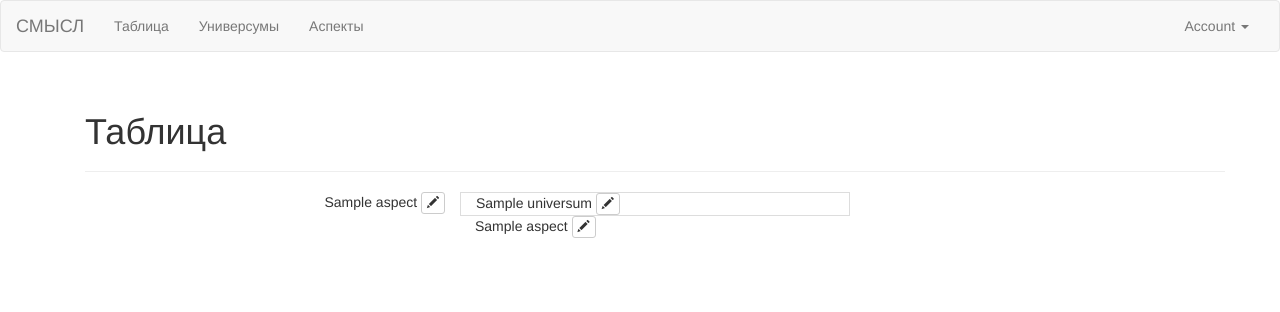
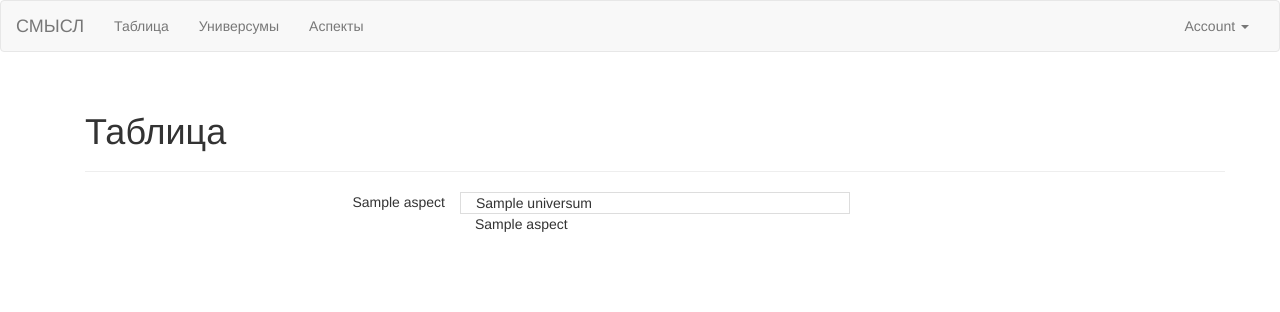
Before and after one commit to pavetok/fractal-matrix, a Flask app: template app/core/templates/index.html in a window 1280 px wide. Shown: the top 312 px of the page. Run offline with Flask 2, Linux system fonts and the light colour scheme; the template is opened without the code that fills it: most values are stand-ins (such as "Sample title", 1, 10 or a date in 2020); some libraries are stand-ins or nearby versions.

Commit message:
div view without edit

```diff
--- a/app/core/templates/index.html
+++ b/app/core/templates/index.html
@@ -12,30 +12,18 @@
 			<div class="col-md-4">
 				<div class="pull-right">
 					{{ aspect.name }}
-					<a class="btn btn-default btn-xs"
-					   href="{{ url_for('aspects.update', id=aspect.id) }}">
-						<span class="glyphicon glyphicon-pencil"></span>
-					</a>
 				</div>
 			</div>
 			{% if loop.index is odd %}
 				{% for universum in first_row_of_universums %}
 				<div class="col-md-4 bordered">
 					{{ universum.name }}
-					<a class="btn btn-default btn-xs"
-					   href="{{ url_for('universums.update', id=universum.id) }}">
-						<span class="glyphicon glyphicon-pencil"></span>
-					</a>
 				</div>
 				{% endfor %}
 			{% elif loop.index is even %}
 				{% for universum in second_row_of_universums %}
 				<div class="col-md-4 bordered">
 					{{ universum.name }}
-					<a class="btn btn-default btn-xs"
-					   href="{{ url_for('universums.update', id=universum.id) }}">
-						<span class="glyphicon glyphicon-pencil"></span>
-					</a>
 				</div>
 				{% endfor %}
 			{% endif %}
@@ -46,10 +34,6 @@
 			{% for aspect in x_aspects %}
 			<div class="col-md-4">
 				{{ aspect.name }}
-				<a class="btn btn-default btn-xs"
-				   href="{{ url_for('aspects.update', id=aspect.id) }}">
-					<span class="glyphicon glyphicon-pencil"></span>
-				</a>
 			</div>
 			{% endfor %}
 		</div>
```
